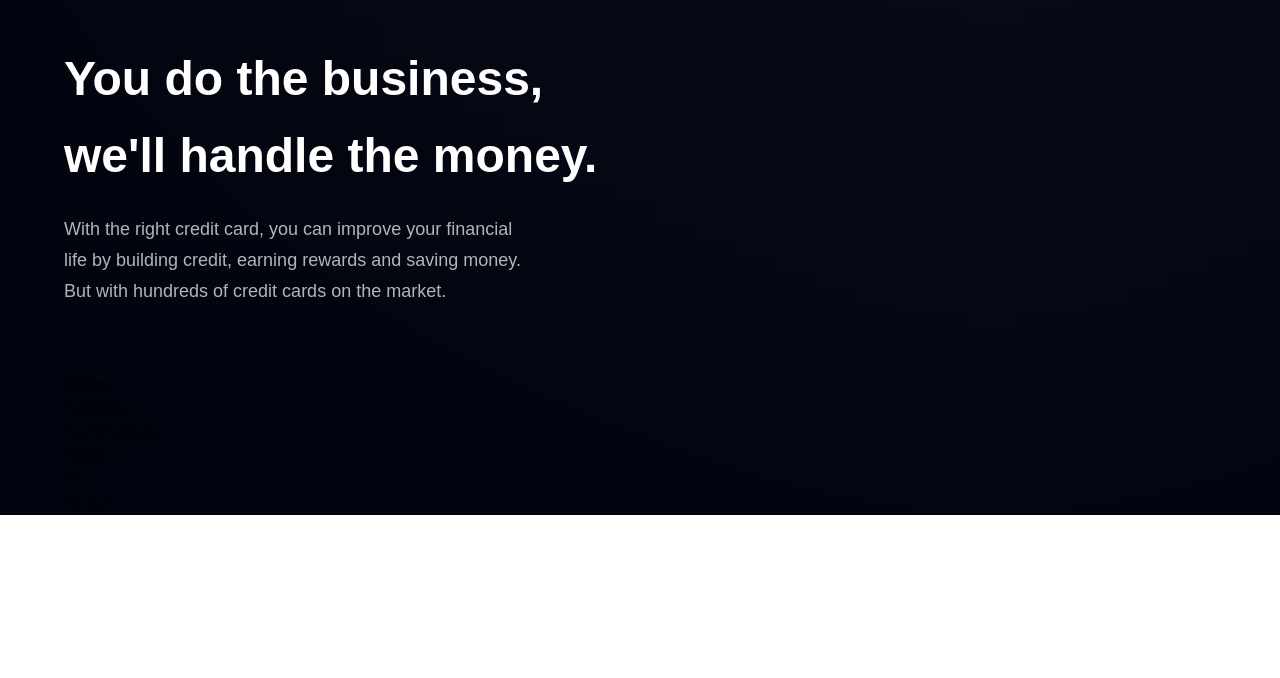
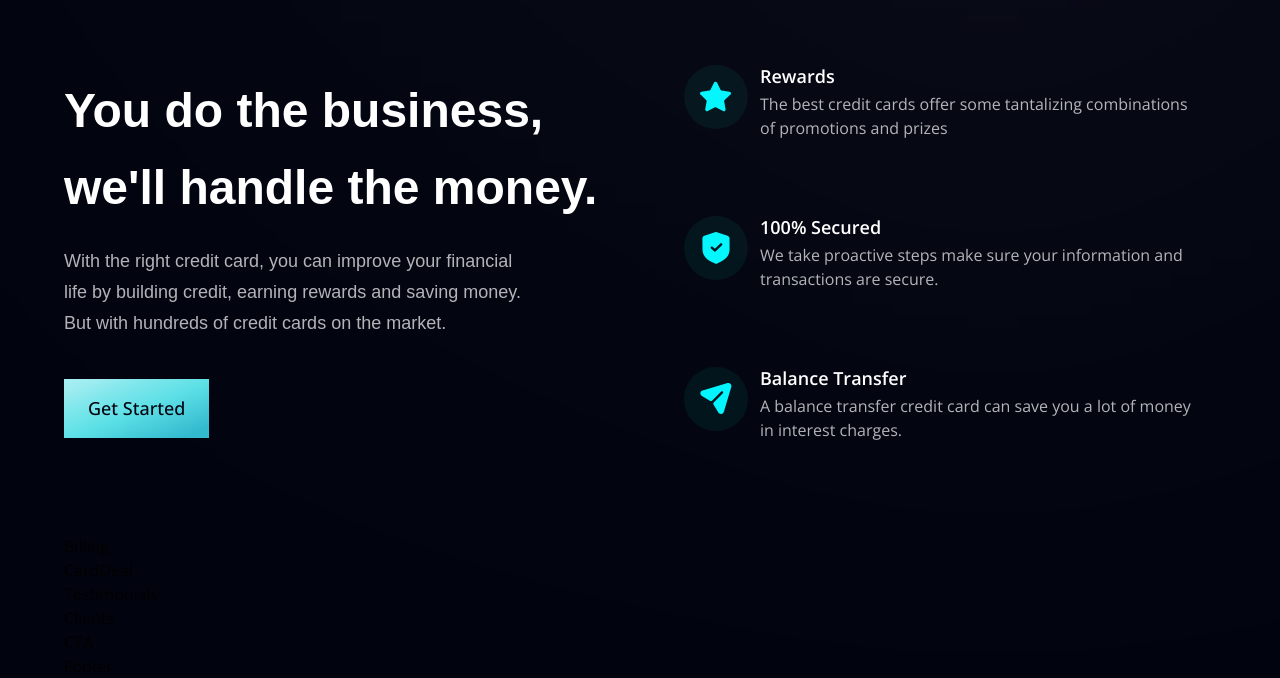
Before and after one commit to devzons/modern-vite, a React (Vite) app: page / in a window 1280 px wide. Shown: the part 974-1652 px from the top of the page. Before the commit the page ends 1489 px from the top, so only its background shows below. Built offline with nearby package versions, Linux system fonts and the light colour scheme.

Commit message:
added business section button, featuredcard components

```diff
--- a/src/components/Business.jsx
+++ b/src/components/Business.jsx
@@ -1,6 +1,20 @@
 import { features } from '../constants'
 import styles, { layout } from '../style'
 import Button from './Button'
+
+const FeatureCard = ({ icon, title, content, index }) => {
+  return (
+    <div className={`flex flex-row p-6 rounded-[20px] ${index !== features.length - 1 ? 'mb-6' : 'mb-0'} feature-card`}>
+      <div className={`w-[64px] h-[64px] rounded-full ${styles.flexCenter} bg-dimBlue`}>
+        <img src={icon} alt='icon' className='w-[50%] h-[50%] object-contain' />
+      </div>
+      <div className='flex-1 flex flex-col ml-3'>
+        <h4 className='font-semibold text-white text-[18px] leading-[23px] mb-1'>{title}</h4>
+        <p className='font-normal text-dimWhite text-[16px] leading-[24px] mb-1'>{content}</p>
+      </div>
+    </div>
+  )
+}
 
 const Business = () => {
   return (
@@ -11,6 +25,13 @@
           we'll handle the money.
         </h2>
         <p className={`${styles.paragraph} max-w-[470px] mt-5`}>With the right credit card, you can improve your financial life by building credit, earning rewards and saving money. But with hundreds of credit cards on the market.</p>
+        <Button styles='mt-10' />
+      </div>
+
+      <div className={`${layout.sectionImg} flex-col`}>
+        {features.map((feature, index) => (
+          <FeatureCard key={feature.id} {...feature} index={index} />
+        ))}
       </div>
     </section>
   )
--- a/src/components/Button.jsx
+++ b/src/components/Button.jsx
@@ -1,8 +1,8 @@
-const Button = () => {
+const Button = ({ styles }) => {
   return (
-    <div>
-      <p>Button</p>
-    </div>
+    <button type='button' className={`py-4 px-6 bg-blue-gradient font-medium text-[18px] text-primary outline-none ${styles}`}>
+      Get Started
+    </button>
   )
 }
 
```
